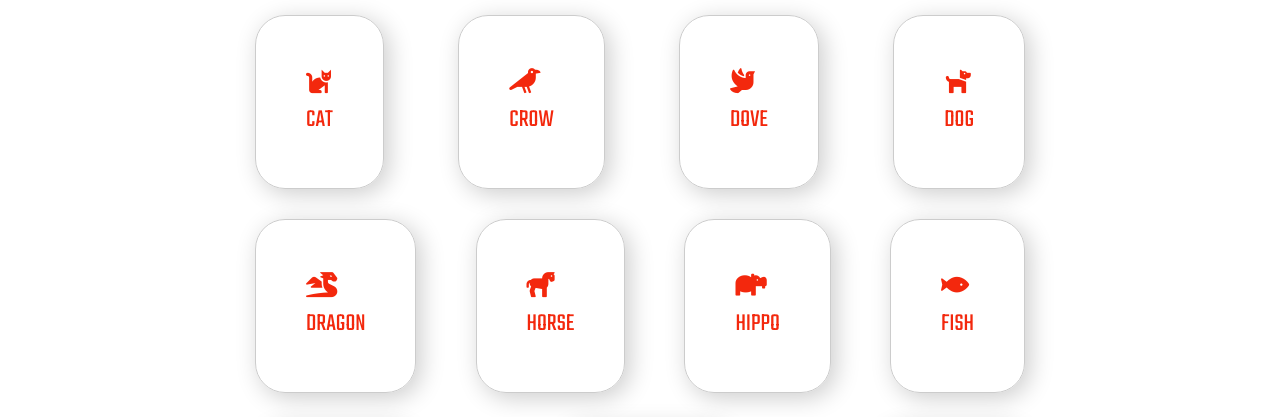
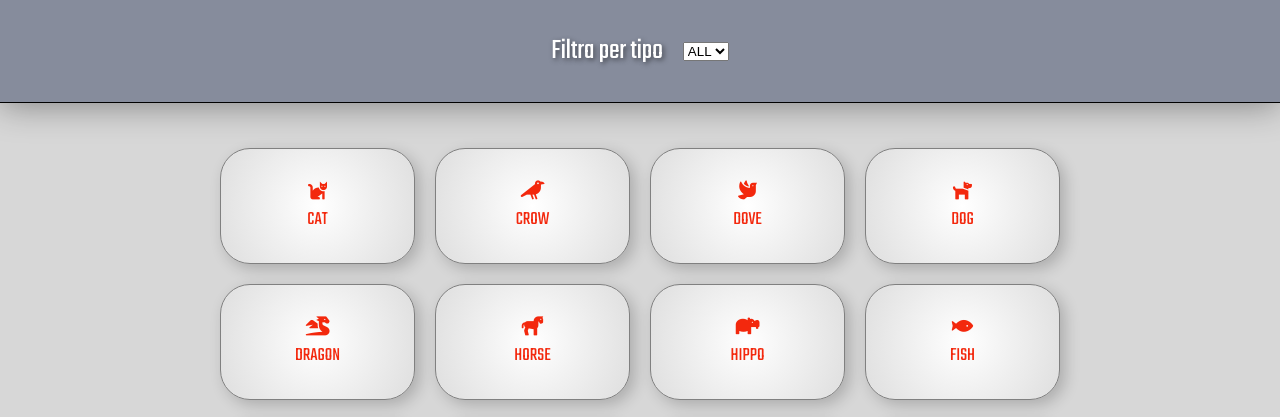
Before and after one commit to francesco-maurella/js-es6-icons, a plain HTML site: page index.html in a window 1280 px wide. Shown: the top 417 px of the page. Drawn offline with nearby package versions, Linux system fonts and the light colour scheme.

Commit message:
Inizio stili + HTML Milestone 3

```diff
--- a/css/style.css
+++ b/css/style.css
@@ -4,24 +4,53 @@
   padding: 0;
 }
 
-body{
+body {
+  background-color: #D7D7D7;
+}
+
+.flx {
+  display: flex;
+}
+
+.container {
+  max-width: 900px;
+  padding: 20px;
+  margin: auto;
   font-family: 'Teko';
-  font-size: 25px;
+  font-size: 19px;
+  text-align: center;
+}
+
+header {
+  background: #868C9C;
+  border-bottom: 1px solid #000;
+  box-shadow: 0 2px 35px rgba(0, 0, 0, 0.4);
+  color: #FFF;
+  text-shadow: 2px 2px 5px rgba(0, 0, 0, 0.5);
+  margin-bottom: 15px;
+}
+
+header>.container {
+  font-size: 1.8em;
+  align-items: center;
+  justify-content: center;
+}
+
+header>.container> * {
+  margin: 10px;
 }
 
 .box {
-  padding: 50px;
-  margin: 15px;
-  border: 1px groove #CCC;
-  box-shadow: 5px 5px 25px rgba(0, 0, 0, 0.2);
+  width: calc(100% / 4 - 20px);
+  padding: 30px 20px; margin: 10px;
+  background: radial-gradient(circle, #FFF 0%, #DEDEDE 100%);
+  border: 1px solid #808080;
+  box-shadow: 5px 5px 15px rgba(0, 0, 0, 0.2);
   border-radius: 30px;
-  text-transform: uppercase;
+  text-align: center; text-transform: uppercase;
 }
 
-#container {
-  width: 800px;
-  margin: auto;
-  display: flex;
+#icons-list {
   flex-wrap: wrap;
   justify-content: space-between;
 }
--- a/index.html
+++ b/index.html
@@ -11,10 +11,20 @@
   </head>
   <body>
 
+    <!-- INTESTAZIONE -->
+    <header>
+      <div class="container flx">
+        <label for="select">Filtra per tipo</label>
+        <select class="color-select" name="color">
+          <option value="">ALL</option>
+        </select>
+      </div>
+    </header>
+    <!-- / INTESTAZIONE -->
 
     <!-- CORPO PRINCIPALE -->
-    <main>
-      <div id="container">
+    <main class="container">
+      <div id="icons-list" class="flx">
       </div>
     </main>
     <!-- / CORPO PRINCIPALE -->
--- a/js/script.js
+++ b/js/script.js
@@ -105,10 +105,10 @@ visualizzare in pagina tutte le icone di Icons con il proprio nome.
 
 icons.forEach((element, i) => {
   // creiamo elementi HTML
-  $('#container').append('<div></div>'); // primo box
-  $('#container>div').eq(i).html('<i></i> <div></div>').addClass('box');
-  let thisIcon = $('#container>.box>i').eq(i); // recuperiamo icona attuale
-  let thisTitle = $('#container>.box>div').eq(i);// recuperiamo titolo attuale
+  $('#icons-list').append('<div></div>'); // primo box
+  $('#icons-list>div').eq(i).html('<i></i> <div></div>').addClass('box');
+  let thisIcon = $('#icons-list>.box>i').eq(i); // recuperiamo icona attuale
+  let thisTitle = $('#icons-list>.box>div').eq(i);// recuperiamo titolo attuale
 
   // destrutturiamo valori oggetto attuale
   let {name, prefix, type, family} = element;
@@ -136,10 +136,15 @@ icons.forEach((element, i) => {
 
 // ad ogni type assegnamo un valore colore diverso
 icons.forEach((element, i) => {
-  // recuperiamo la posizione del type equivalemnte a element.type presente in iconsType
+  // recuperiamo la posizione del type equivalente al nostro, presente in iconsType
   let eqvTypeIndex = iconsTypes.indexOf(element.type);
-  // creaimo proprietà color valorizzandola con l'elemento di colors = a eqvTypeIndex
-  element.color = colors[iconsTypes.indexOf(element.type)];
+  // recuperiamo l'elemento in colors alla posizione equivalente a eqvTypeIndex
+  let colorInSameIndex = colors[eqvTypeIndex]
+  // creaimo proprietà color valorizzandola con colorInSameIndex
+  element.color = colorInSameIndex
+
+  /* OPERAZIONE RIASSUNTIVA EQUIVALENTE
+  element.color = colors[iconsTypes.indexOf(element.type)];*/
 });
 
 // aggiungiamo questa caratteristica in pagina HTML
```
